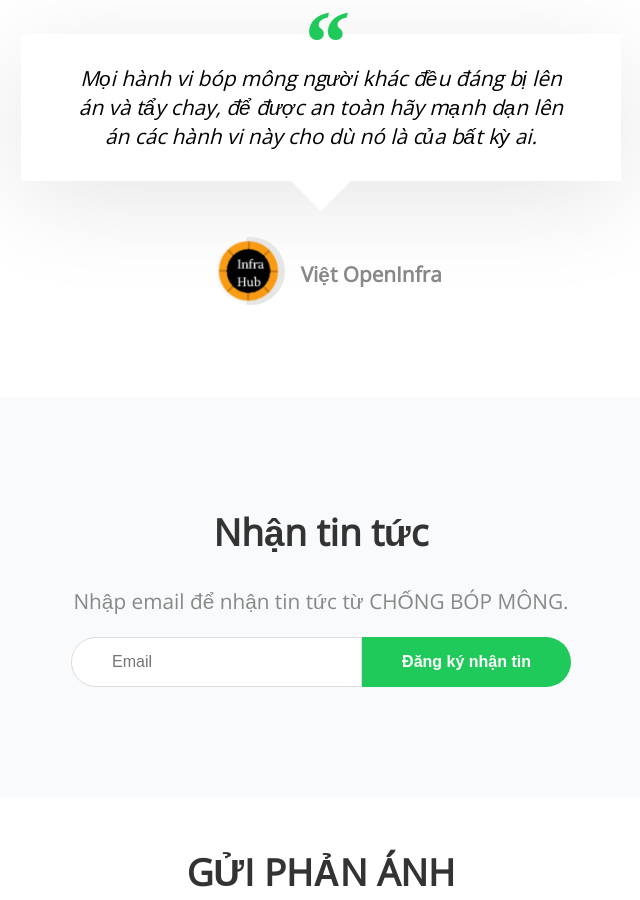
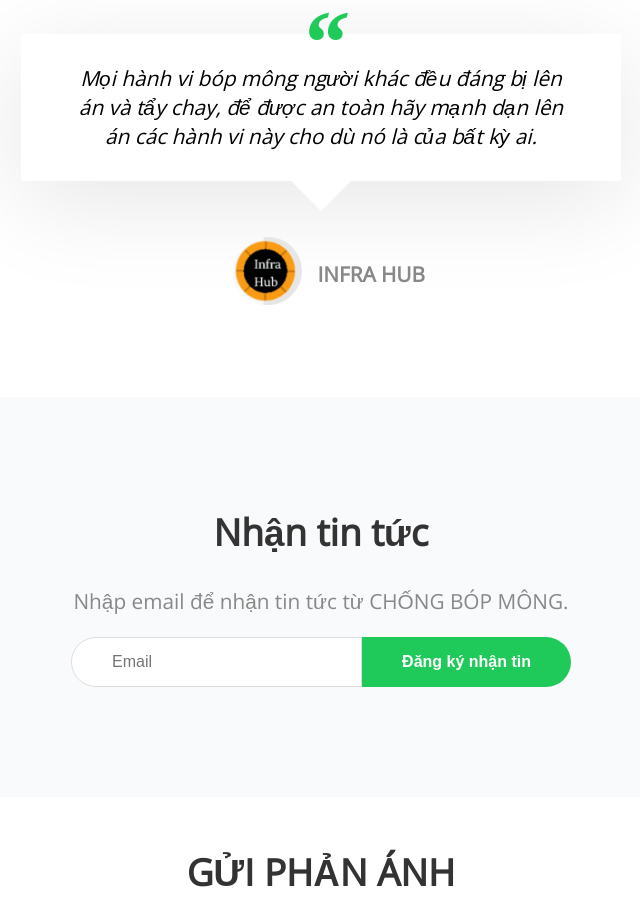
Before and after one commit to chongbopmong/chongbopmong.github.io, a Jekyll site: the page built from index.html, in a window 1280 px wide and 900 px high, scrolled down 1745 px. Shown: the whole window, without its empty margins (319-959 px from the left). Built offline with Jekyll 4.4.1, drawn with Linux system fonts in a browser that asks for light colours; nearby versions of some CDN libraries.

Commit message:
Update index.html

```diff
--- a/index.html
+++ b/index.html
@@ -63,7 +63,7 @@ title: CHỐNG BÓP MÔNG
 		<div class="attribute">
 			<p class="meta">
 				<span class="image"><img class="editable" src="{{ site.baseurl }}/images/wooly.jpg" alt="Wooly"></span>
-				<span class="author editable"><strong>Việt OpenInfra</strong></span>
+				<span class="author editable"><strong>INFRA HUB</strong></span>
 			</p>
 		</div>
 	</blockquote>
```
